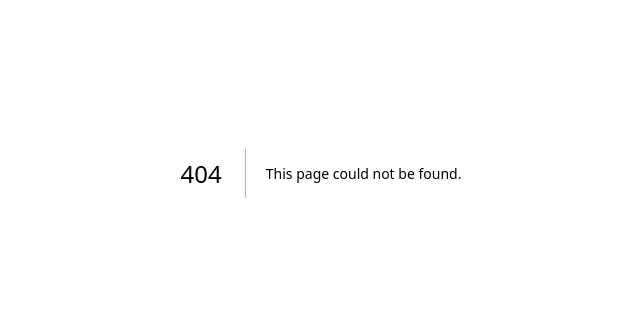
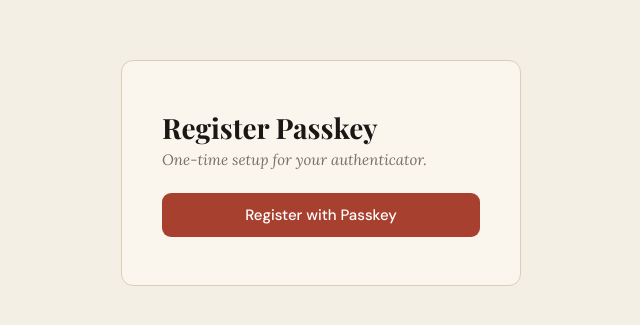
Before and after one commit to alphalpha-labs/alphalpha-dashboard, a Next.js app: page /setup in a window 1280 px wide. Before the commit this address had no page. Shown: the part 227-552 px from the top of the page, without its empty margins (319-959 px from the left). Built offline with nearby package versions, Linux system fonts and the light colour scheme; a web font is replaced by a local one.

Commit message:
Add setup page for one-time passkey registration

```diff
--- /dev/null
+++ b/app/setup/SetupClient.tsx
@@ -0,0 +1,74 @@
+'use client';
+import { useState } from 'react';
+import { startRegistration } from '@simplewebauthn/browser';
+
+export default function SetupClient() {
+  const [credential, setCredential] = useState('');
+  const [error, setError] = useState('');
+  const [loading, setLoading] = useState(false);
+  const [copied, setCopied] = useState(false);
+
+  async function handleRegister() {
+    setError('');
+    setLoading(true);
+    try {
+      const optRes = await fetch('/api/auth/register-options');
+      if (!optRes.ok) throw new Error('options failed');
+      const options = await optRes.json();
+      const attestation = await startRegistration({ optionsJSON: options });
+      const verifyRes = await fetch('/api/auth/register', {
+        method: 'POST',
+        headers: { 'Content-Type': 'application/json' },
+        body: JSON.stringify(attestation),
+      });
+      const data = await verifyRes.json();
+      if (verifyRes.ok) {
+        setCredential(data.credential);
+      } else {
+        setError(data.error ?? 'Registration failed');
+      }
+    } catch {
+      setError('Registration failed — try again');
+    } finally {
+      setLoading(false);
+    }
+  }
+
+  async function handleCopy() {
+    await navigator.clipboard.writeText(credential);
+    setCopied(true);
+    setTimeout(() => setCopied(false), 2000);
+  }
+
+  return (
+    <div className="authPage">
+      <div className="authCard">
+        <div>
+          <h1 className="authTitle">Register Passkey</h1>
+          <p className="authSubtitle">One-time setup for your authenticator.</p>
+        </div>
+        {!credential ? (
+          <button
+            className="authBtn authBtn--primary"
+            onClick={handleRegister}
+            disabled={loading}
+          >
+            {loading ? 'Registering…' : 'Register with Passkey'}
+          </button>
+        ) : (
+          <div style={{ display: 'flex', flexDirection: 'column', gap: 12 }}>
+            <p className="authInstructions">
+              Copy this JSON and paste it into Vercel as{' '}
+              <code>PASSKEY_CREDENTIAL</code>, then redeploy and navigate to /login.
+            </p>
+            <div className="authCredentialBox">{credential}</div>
+            <button className="authBtn authBtn--secondary" onClick={handleCopy}>
+              {copied ? 'Copied!' : 'Copy to clipboard'}
+            </button>
+          </div>
+        )}
+        {error && <p className="authError">{error}</p>}
+      </div>
+    </div>
+  );
+}
--- /dev/null
+++ b/app/setup/page.tsx
@@ -0,0 +1,9 @@
+import { redirect } from 'next/navigation';
+import SetupClient from './SetupClient';
+
+export default function SetupPage() {
+  if (process.env.PASSKEY_CREDENTIAL) {
+    redirect('/login');
+  }
+  return <SetupClient />;
+}
```
